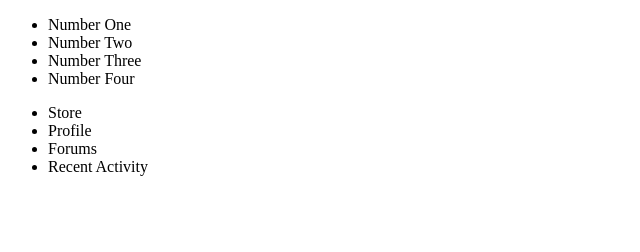
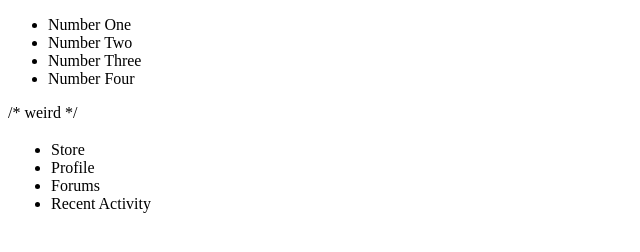
Before and after one commit to GiantTeddyBear/Web, a plain HTML site: page index.html in a window 1280 px wide. Shown: the whole page, without its empty margins (0-640 px from the left). Drawn offline with Linux system fonts and the light colour scheme.

Commit message:
Update index.html

```diff
--- a/index.html
+++ b/index.html
@@ -15,7 +15,10 @@
         <li class="nav-sub"><a>Number Four</a></li>
       </ul>
     </div>
-    <div class="sidebar">
+    <table>
+      <tr>
+        <td id= "sidebar">
+              <div class="sidebar">
       <ul class="side-main">
         <li class="side-sub"><a>Store</a></li>
         <li class="side-sub"><a>Profile</a></li>
@@ -23,5 +26,9 @@
         <li class="side-sub"><a>Recent Activity</a></li>
       </ul>
     </div>
+        </td> /* weird */
+        <td></td>
+      </tr>
+    </table>
   </body>
-</html>
+</ht
```
